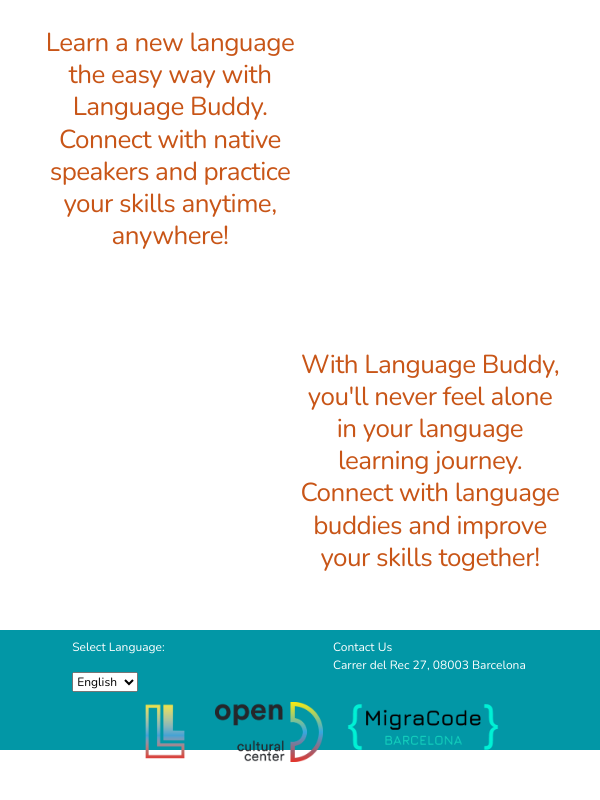
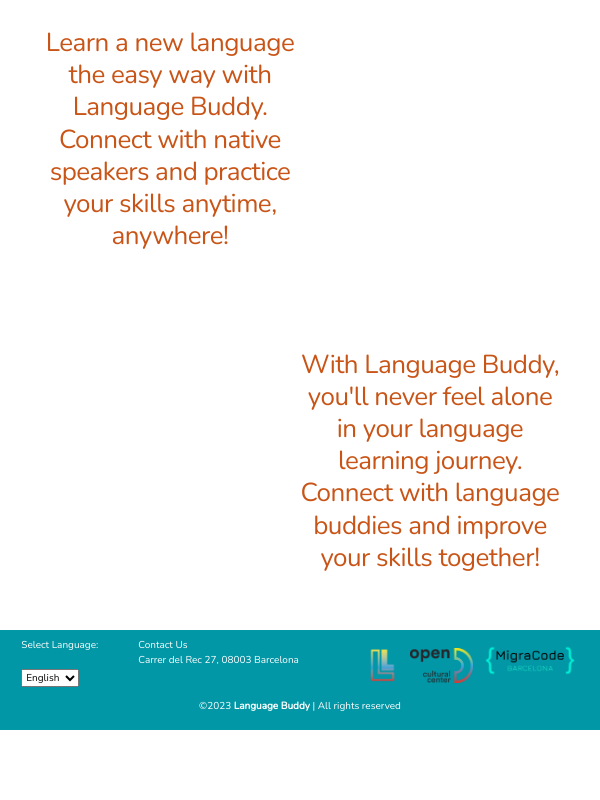
Before and after one commit to keithtou/Language--Buddy, a React (Create React App) app in the folder frontend-part/: page / in a window 600 px wide. Shown: the part 1199-1999 px from the top of the page. After the commit the page ends 1929 px from the top, so only its background shows below. Built offline with nearby package versions, Linux system fonts and the light colour scheme.

Commit message:
add responsive styles footer

```diff
--- a/frontend-part/src/components/footer/footer.css
+++ b/frontend-part/src/components/footer/footer.css
@@ -1,6 +1,5 @@
 footer {
   width: 100%;
-  height: 120px;
   background-color: #0297a6;
   font-size: 12px;
 }
@@ -13,6 +12,13 @@ footer {
   align-items: flex-start;
   padding: 8px 10px 0px 8px;
 
+}
+
+.common_information {
+  display: flex;
+  flex-wrap: wrap;
+  justify-content: space-around;
+  align-items: flex-start;
 }
 
 ul {
@@ -36,16 +42,59 @@ ul {
 .lab {
   padding-right: 20px;
   margin-top: 10px;
-
 }
 
-nav a, nav li,
+nav a,
+nav li,
 .language-selector p {
   color: white;
 }
 
-nav ul li a:hover, nav ul li:hover {
+nav ul li a:hover,
+nav ul li:hover {
   color: #a64602;
   cursor: pointer;
-  text-decoration:none
+  text-decoration: none
 }
+
+
+@media screen and (max-width: 755px) and (min-width: 525px)  {
+  footer {
+      font-size: 10px;
+  }
+
+  .logos img {
+    height: 35px;
+  }
+
+  .occ,
+  .lab {
+    padding-right: 10px;
+  }
+
+}
+
+
+@media screen and (max-width: 524px)  and (min-width: 350px) {
+  .common_information {
+   padding-bottom:  20px;
+  }
+
+
+  .logos img {
+    height: 35px;
+  }
+
+}
+
+@media screen and (max-width: 349px) {
+  .common_information {
+    display: block;
+  }
+
+  .language-selector {
+    padding-bottom:  15px;
+    text-align: center;
+  }
+
+}
--- a/frontend-part/src/components/footer/footer.js
+++ b/frontend-part/src/components/footer/footer.js
@@ -14,7 +14,8 @@ function Footer() {
 
             <div className="footer-wrapper">
 
-              <div className="language-selector">
+              <div className="common_information">
+                 <div className="language-selector">
                 <p>Select Language:</p>
                   <select>
                     <option value="en">English</option>
@@ -28,6 +29,7 @@ function Footer() {
                   <li><a href="https://www.google.com/maps/place/Open+Cultural+Center+Barcelona/@41.3860019,2.1823493,15z/data=!4m6!3m5!1s0x12a4a2fdd0e3846f:0x5b7de3c819c66eb0!8m2!3d41.3860059!4d2.1823578!16s%2Fg%2F11f3m91v5t" target="_blank">Carrer del Rec 27, 08003 Barcelona</a></li>
                 </ul>
               </nav>
+              </div>
 
              <div className="logos">
                 <ul>
--- a/frontend-part/src/components/home/home.css
+++ b/frontend-part/src/components/home/home.css
@@ -37,7 +37,6 @@
   line-height: 124%;
   letter-spacing: -0.02em;
   color: #c85517;
-
 }
 
 .first_container {
@@ -55,3 +54,13 @@
 .register_link:hover {
   cursor: pointer;
 }
+
+
+@media screen and (max-width: 550px) {
+   .inspiring_container {
+
+  font-size: 18px;
+
+
+}
+}
```
